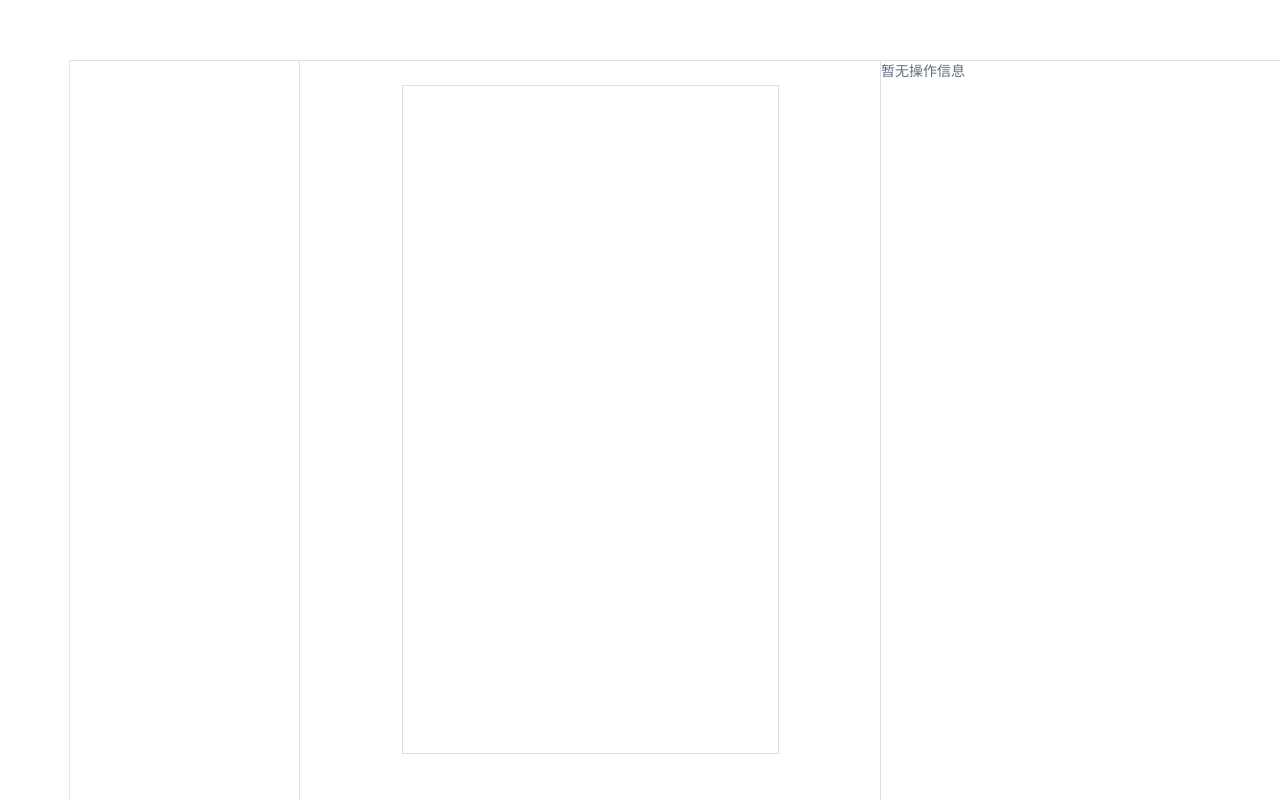
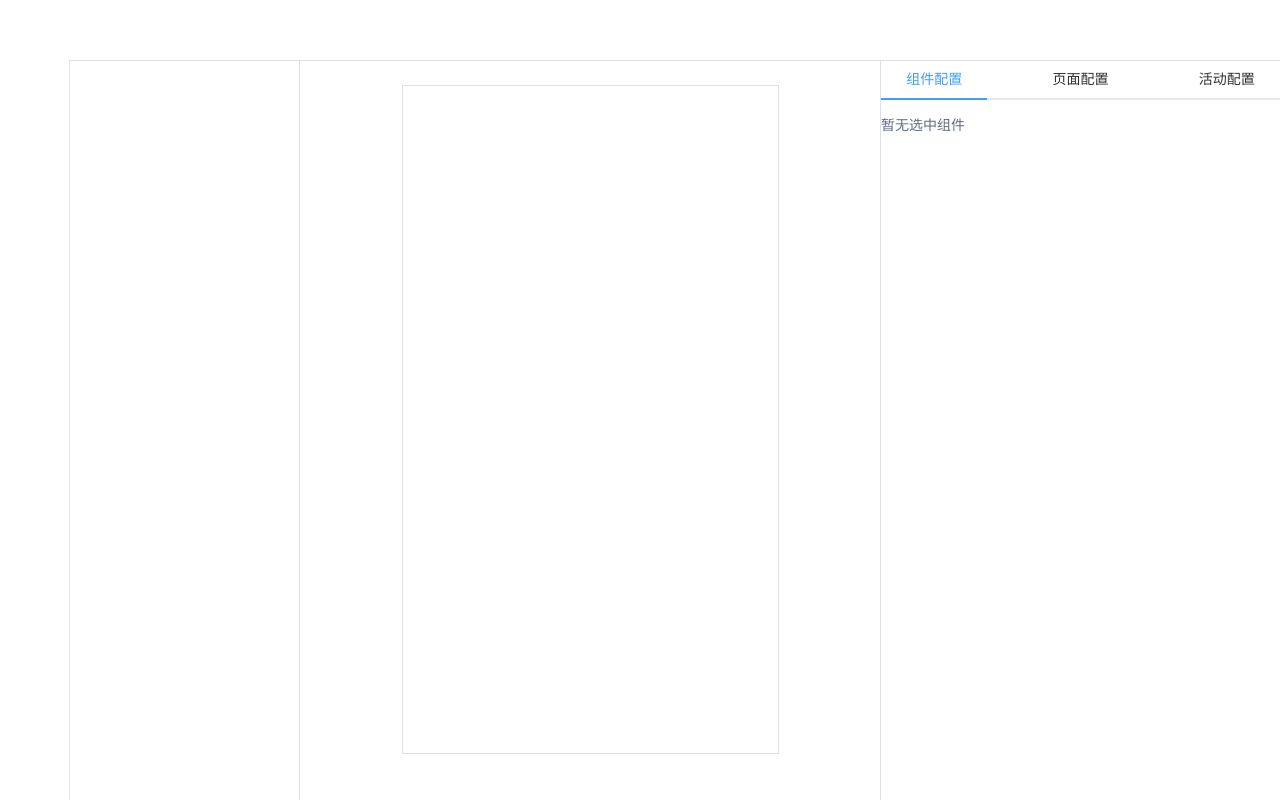
Before and after one commit to xiaowei-bo/nj_dragger, a Vue app: page /#/ in a window 1280 px wide. Built offline with nearby package versions, Linux system fonts and the light colour scheme; a web font is replaced by a local one.

Commit message:
右边栏规划

```diff
--- /dev/null
+++ b/src/views/home/wrapper/RightAside/components/ComponentConfig/index.vue
@@ -0,0 +1,69 @@
+<template>
+    <div class="component-config">
+        <el-collapse
+            v-show="!noEditingComponent"
+            v-model="curEditType"
+            @change="chengeCurEditType"
+        >
+            <el-collapse-item
+                v-for="({ title, name, component }, index) in editTypeMap"
+                :key="index"
+                class="el-collapse-item"
+                :title="title"
+                :name="name"
+            >
+                <component :is="component" :editing-component="editingComponent" />
+            </el-collapse-item>
+        </el-collapse>
+        <div v-show="noEditingComponent">
+            暂无选中组件
+        </div>
+    </div>
+</template>
+
+<script>
+import ConfigForm from "./ConfigForm.vue";
+import StyleForm from "./StyleForm.vue";
+export default {
+    components: {
+        ConfigForm,
+        StyleForm
+    },
+    props: {
+        editingComponent: {
+            type: Object,
+            default: () => ({})
+        }
+    },
+    computed: {
+        noEditingComponent() {
+            return !Object.keys(this.editingComponent).length;
+        }
+    },
+    data() {
+        return {
+            curEditType: ["baseConfig"],
+            editTypeMap: [{
+                title: "组件基础配置",
+                name: "baseConfig",
+                component: "ConfigForm"
+            }, {
+                title: "样式基础配置",
+                name: "styleConfig",
+                component: "StyleForm"
+            }]
+        };
+    },
+    methods: {
+        chengeCurEditType(i) {
+            console.log(i);
+        }
+    }
+};
+</script>
+
+<style lang="scss" scoped>
+.el-collapse-item{
+    padding: 0 20px;
+}
+</style>
--- a/src/views/home/wrapper/RightAside/index.vue
+++ b/src/views/home/wrapper/RightAside/index.vue
@@ -1,34 +1,24 @@
 <template>
     <el-aside class="app-right-aside clearfix" width="400px">
-        <div v-show="noEditComponent">
-            暂无操作信息
-        </div>
-        <div v-show="!noEditComponent">
-            <el-collapse
-                v-model="curEditType"
-                @change="chengeCurEditType"
-            >
-                <el-collapse-item
-                    v-for="({ title, name, component }, index) in editTypeMap"
-                    :key="index"
-                    class="el-collapse-item"
-                    :title="title"
-                    :name="name"
-                >
-                    <component :is="component" :editing-component="editingComponent" />
-                </el-collapse-item>
-            </el-collapse>
-        </div>
+        <el-tabs
+            v-model="curEditType"
+            :stretch="true"
+            @tab-click="chengeCurEditType"
+        >
+            <el-tab-pane label="组件配置" name="editingComponent">
+                <ComponentConfig :editing-component="editingComponent" />
+            </el-tab-pane>
+            <el-tab-pane label="页面配置" name="second">页面配置</el-tab-pane>
+            <el-tab-pane label="活动配置" name="third">活动配置</el-tab-pane>
+        </el-tabs>
     </el-aside>
 </template>
 
 <script>
-import ConfigForm from "./components/ConfigForm.vue";
-import StyleForm from "./components/StyleForm.vue";
+import ComponentConfig from "./components/ComponentConfig/index.vue";
 export default {
     components: {
-        ConfigForm,
-        StyleForm
+        ComponentConfig
     },
     props: {
         editingComponent: {
@@ -36,14 +26,9 @@ export default {
             default: () => ({})
         }
     },
-    computed: {
-        noEditComponent() {
-            return !Object.keys(this.editingComponent).length;
-        }
-    },
     data() {
         return {
-            curEditType: ["baseConfig"],
+            curEditType: "editingComponent",
             editTypeMap: [{
                 title: "组件基础配置",
                 name: "baseConfig",
@@ -69,8 +54,5 @@ export default {
     height: 100%;
     border-left: 1px solid #dcdfe6;
     box-sizing: border-box;
-    .el-collapse-item{
-        padding: 0 20px;
-    }
 }
 </style>
```
Also changed, not shown: src/views/home/wrapper/RightAside/components/ComponentConfig/ConfigForm.vue (renamed from src/views/home/wrapper/RightAside/components/ConfigForm.vue), src/views/home/wrapper/RightAside/components/ComponentConfig/StyleForm.vue (renamed from src/views/home/wrapper/RightAside/components/StyleForm.vue).
